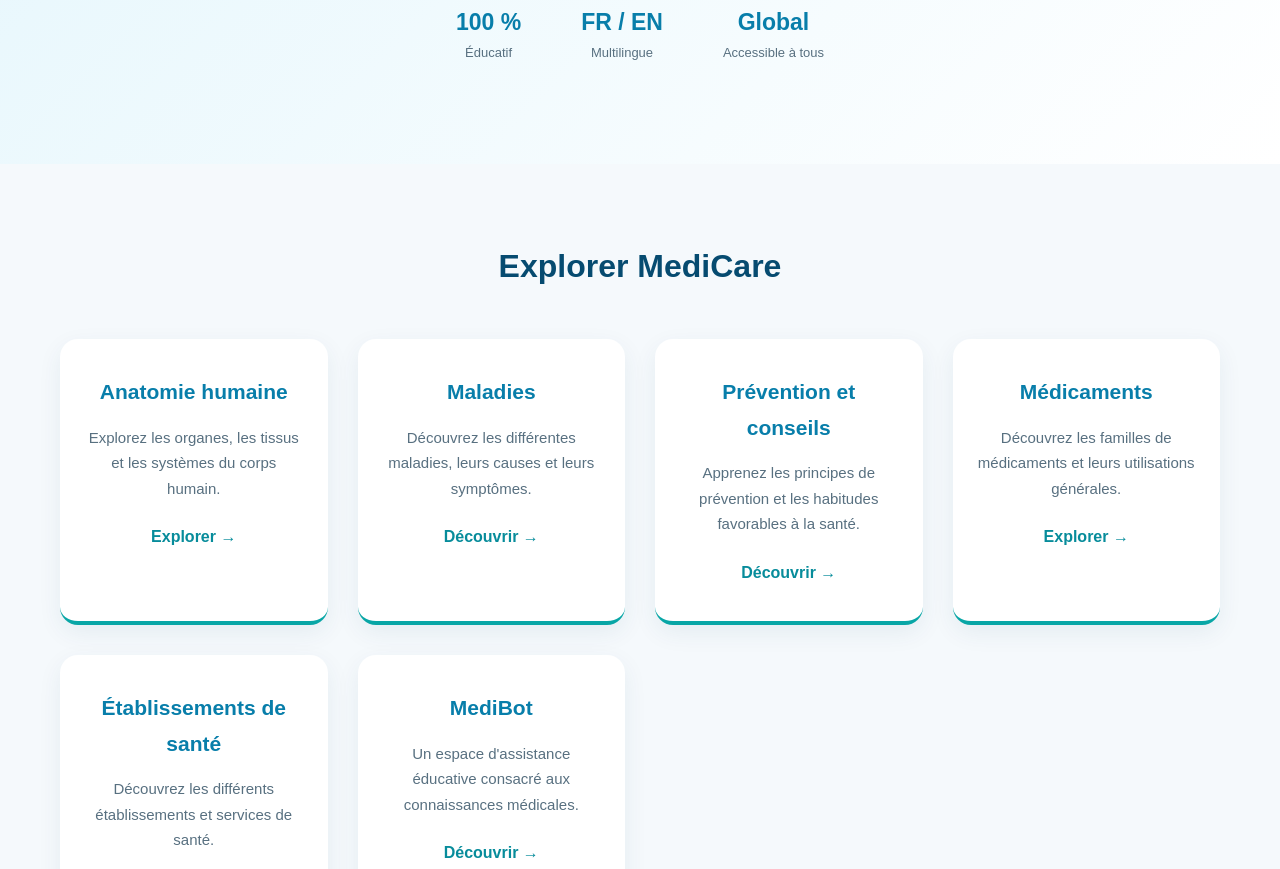
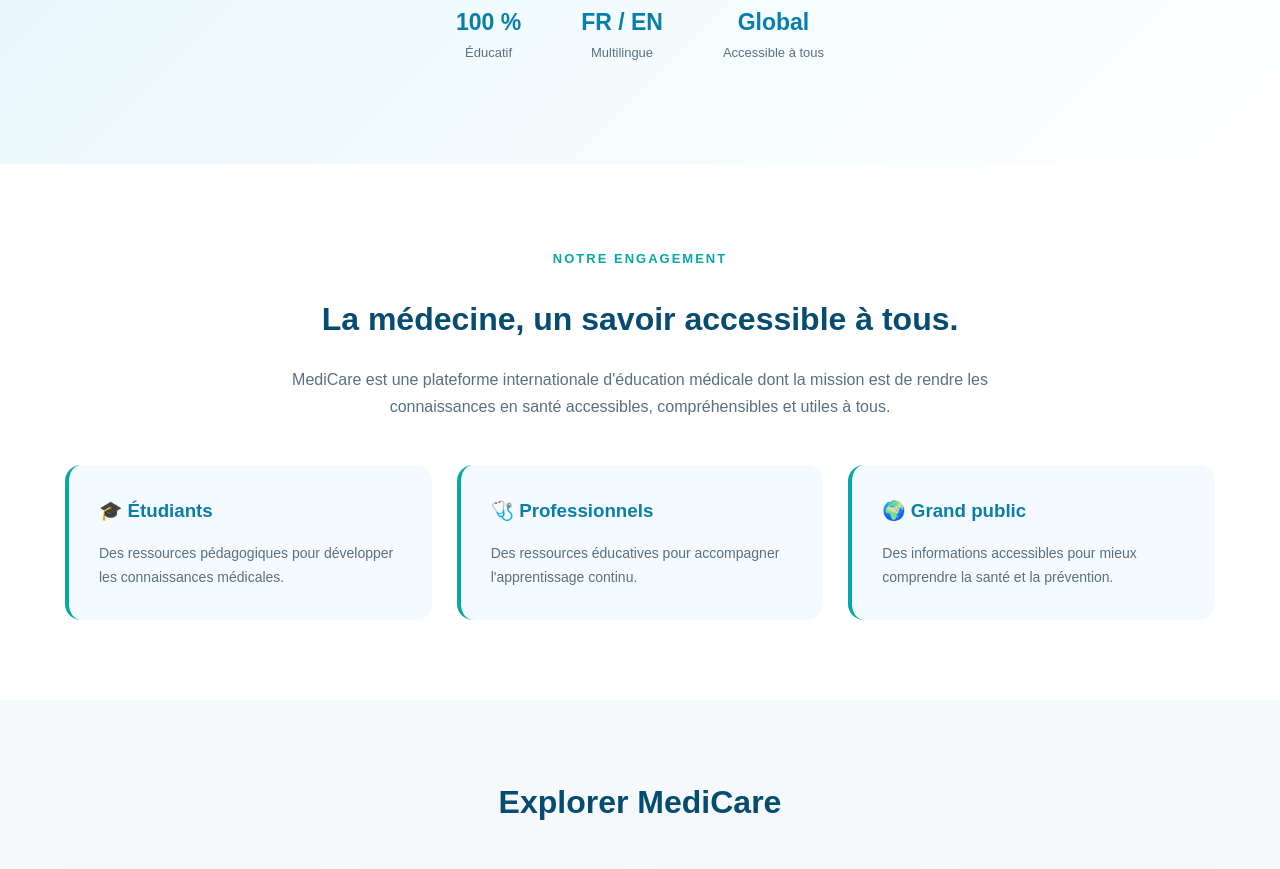
Before and after one commit to amiamiira005-afk/MediCare, a plain HTML site: page index.html in a window 1280 px wide. Shown: the part 792-1661 px from the top of the page. Drawn offline with Linux system fonts and the light colour scheme.

Commit message:
Update index.html

```diff
--- a/index.html
+++ b/index.html
@@ -267,6 +267,61 @@ footer h3 {
 .hero-info span {
     color: #587080;
     font-size: 13px;
+    } /* NOTRE MISSION */
+
+.mission {
+    padding: 80px 20px;
+    background: #ffffff;
+}
+
+.mission-content {
+    max-width: 1150px;
+    margin: auto;
+    text-align: center;
+}
+
+.mission-label {
+    color: #08a6a6;
+    font-weight: bold;
+    letter-spacing: 2px;
+    font-size: 13px;
+}
+
+.mission-content h2 {
+    color: #064b70;
+    font-size: 32px;
+    margin: 20px 0;
+}
+
+.mission-content > p {
+    max-width: 750px;
+    margin: auto;
+    color: #587080;
+}
+
+.mission-cards {
+    display: grid;
+    grid-template-columns: repeat(auto-fit, minmax(230px, 1fr));
+    gap: 25px;
+    margin-top: 45px;
+}
+
+.mission-card {
+    background: #f5faff;
+    padding: 30px;
+    border-radius: 16px;
+    border-left: 4px solid #08a6a6;
+    text-align: left;
+}
+
+.mission-card h3 {
+    color: #087eaa;
+    margin-bottom: 15px;
+}
+
+.mission-card p {
+    color: #587080;
+    font-size: 14px;
     }</style>
 </head>
 
@@ -340,7 +395,52 @@ footer h3 {
 
 </section>
 
-<section class="container">
+<section class="mission" id="mission">
+
+    <div class="mission-content">
+
+        <span class="mission-label">NOTRE ENGAGEMENT</span>
+
+        <h2>La médecine, un savoir accessible à tous.</h2>
+
+        <p>
+            MediCare est une plateforme internationale
+            d'éducation médicale dont la mission est de
+            rendre les connaissances en santé accessibles,
+            compréhensibles et utiles à tous.
+        </p>
+
+        <div class="mission-cards">
+
+            <div class="mission-card">
+                <h3>🎓 Étudiants</h3>
+                <p>
+                    Des ressources pédagogiques pour
+                    développer les connaissances médicales.
+                </p>
+            </div>
+
+            <div class="mission-card">
+                <h3>🩺 Professionnels</h3>
+                <p>
+                    Des ressources éducatives pour
+                    accompagner l'apprentissage continu.
+                </p>
+            </div>
+
+            <div class="mission-card">
+                <h3>🌍 Grand public</h3>
+                <p>
+                    Des informations accessibles pour
+                    mieux comprendre la santé et la prévention.
+                </p>
+            </div>
+
+        </div>
+
+    </div>
+  </section>
+    <section class="container">
     <h2>Explorer MediCare</h2>
 
     <div class="cards">
```
